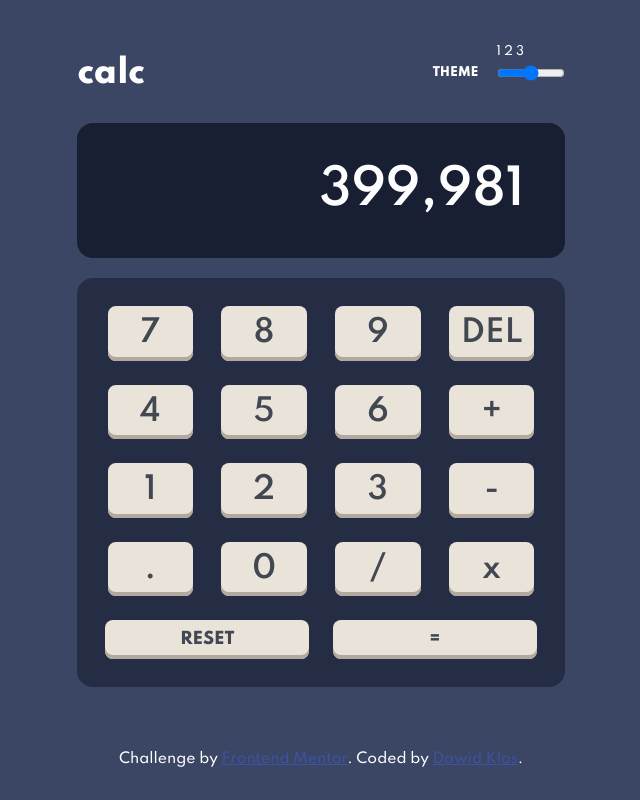
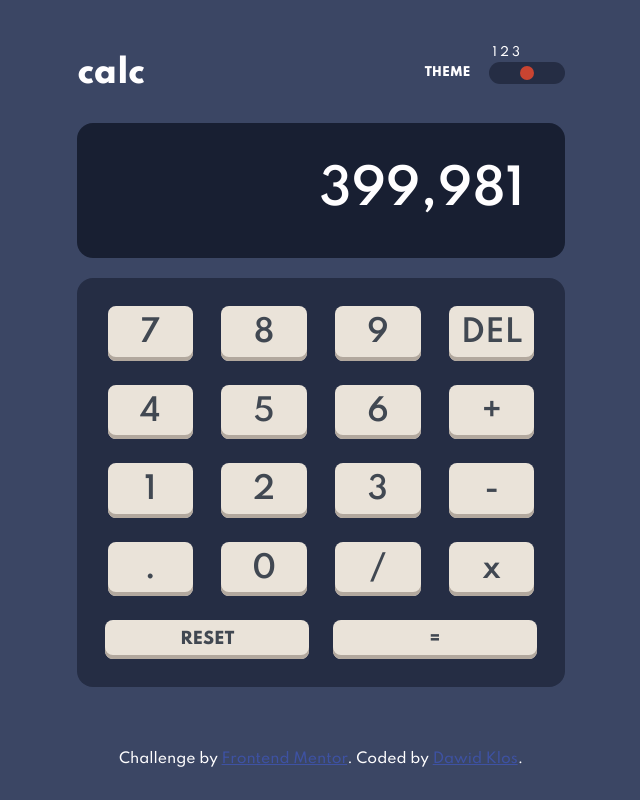
Before and after one commit to Dawid-Klos/calculator, a website built with webpack: page src/pages/index.html in a window 1280 px wide. Shown: the whole page, without its empty margins (319-959 px from the left). Built offline with nearby package versions, Linux system fonts and the light colour scheme.

Commit message:
Style for theme input slider

```diff
--- a/src/scss/main.scss
+++ b/src/scss/main.scss
@@ -46,7 +46,11 @@ body {
     }
     &__input {
       width: 68px;
-
+      -webkit-appearance: none;
+      appearance: none;
+      background-color: $bg-bottom;
+      border-radius: 16px;
+      padding: 4px;
     }
     &__input::before {
       position: absolute;
@@ -56,6 +60,23 @@ body {
       content: "1 2 3";
       font-size: 12px;
     }
+}
+
+input[type=range]::-webkit-slider-thumb {
+  -webkit-appearance: none;
+  background-color: $accent1;
+  height: 14px;
+  width: 14px;
+  border-radius: 14px;
+  cursor: pointer;
+}
+
+input[type=range]::-moz-range-thumb {
+  color: $accent1;
+}
+
+input[type=range]::-ms-thumb {
+  color: $accent1;
 }
 
 .result {
```
